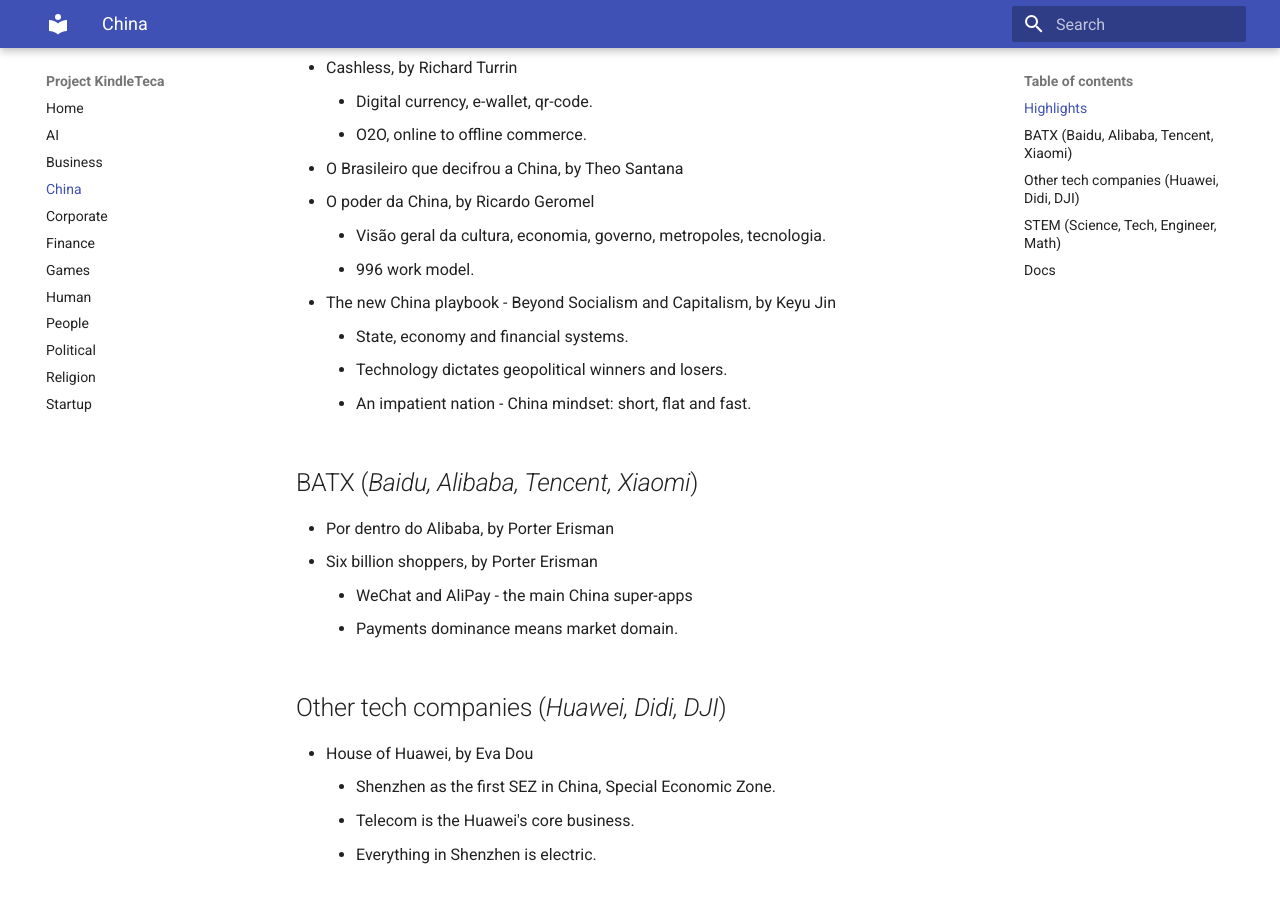
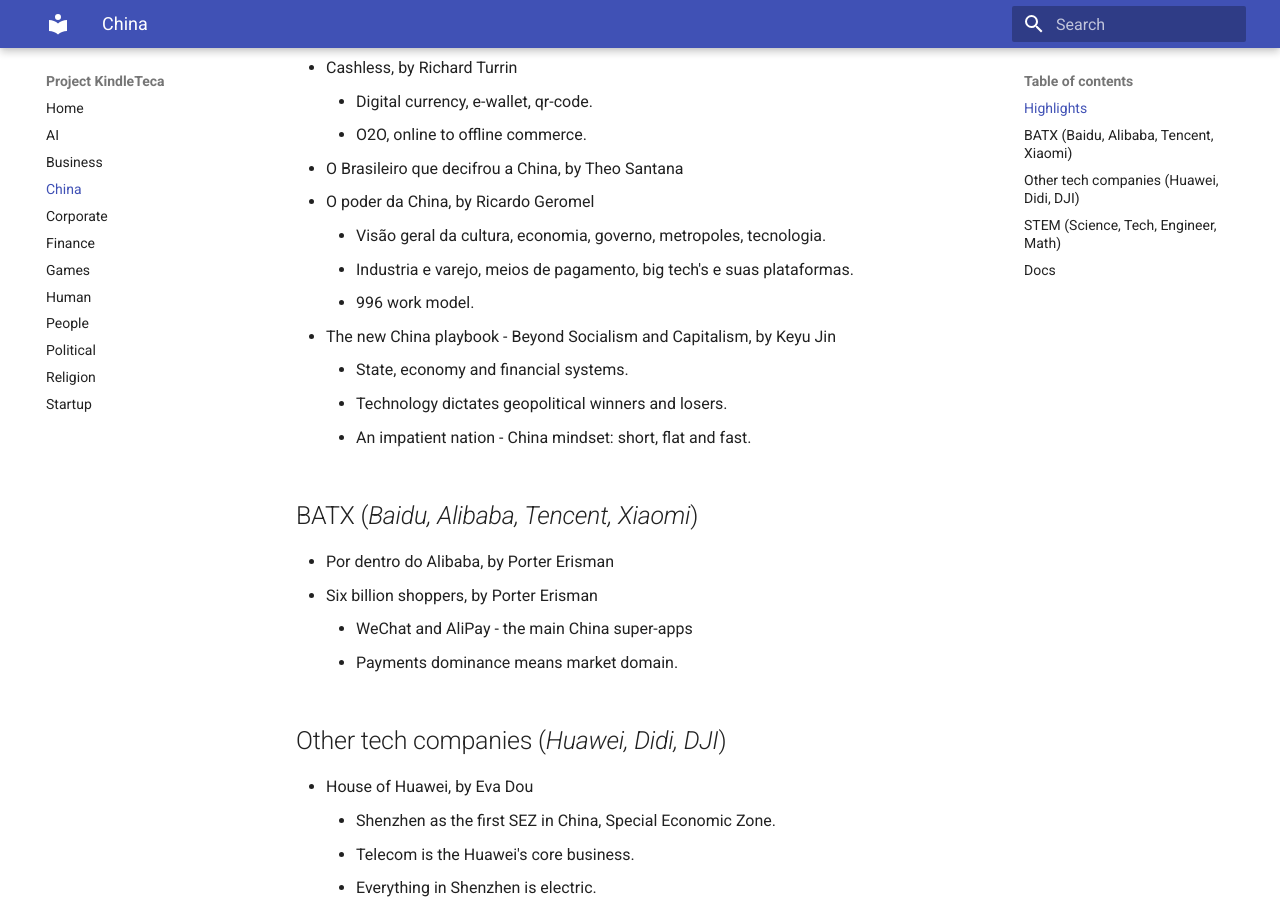
Before and after one commit to renatobrf/kindle-teca, an MkDocs documentation site: the page built from docs/china.md, in a window 1280 px wide and 900 px high, scrolled down 326 px. Built offline with MkDocs 1.6.1 and Material for MkDocs 9.7.7, drawn with Linux system fonts in a browser that asks for light colours.

Commit message:
Update china.md

```diff
--- a/docs/china.md
+++ b/docs/china.md
@@ -9,6 +9,7 @@
 - O Brasileiro que decifrou a China, by Theo Santana
 - O poder da China, by Ricardo Geromel
     - Visão geral da cultura, economia, governo, metropoles, tecnologia.
+    - Industria e varejo, meios de pagamento, big tech's e suas plataformas.
     - 996 work model.
 - The new China playbook - Beyond Socialism and Capitalism, by Keyu Jin
     - State, economy and financial systems.
```
